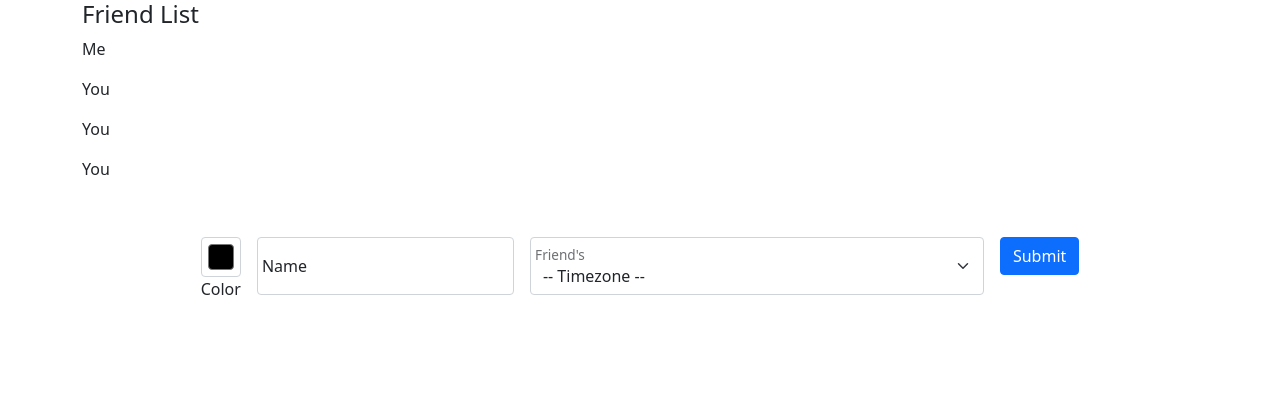
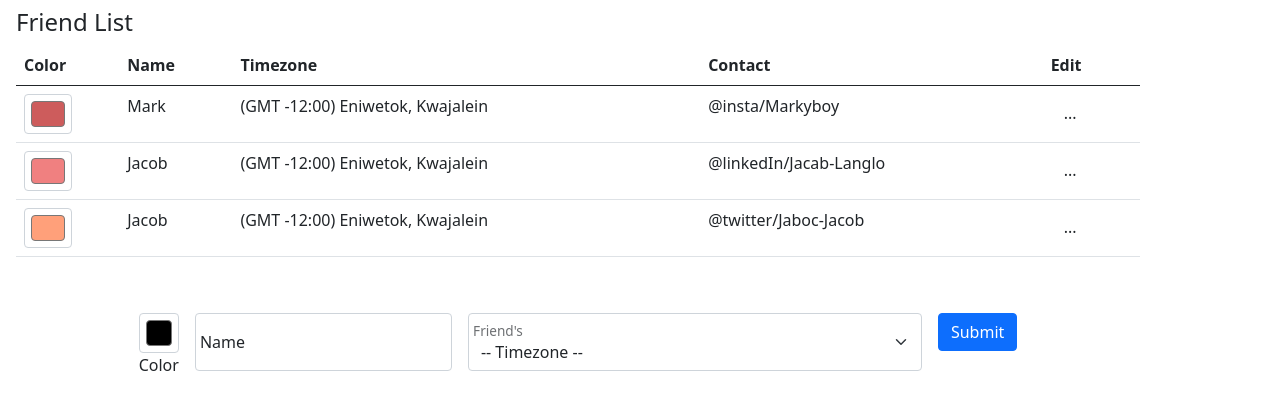
Before and after one commit to KeitoKat/FriendZone, a plain HTML site: page index.html in a window 1280 px wide. Drawn offline with nearby package versions, Linux system fonts and the light colour scheme.

Commit message:
redesign grid for Friend List

```diff
--- a/index.html
+++ b/index.html
@@ -12,31 +12,70 @@
 </head>
 <body>
   <!-- FRIEND LIST  -->
-  <div class="friend-list container">
+
+ <div class="friend-list container m-2 px-2">
     <h4>Friend List</h4>
-    <p value="">Me</p>
-    <p value="">You</p>
-    <p value="">You</p>
-    <p value="">You</p>
-  </div>
+    <table class="table">
+      <thead>
+        <tr>
+          <th scope="col">Color</th>
+          <th scope="col">Name</th>
+          <th scope="col">Timezone</th>
+          <th scope="col">Contact</th>
+          <th scope="col">Edit</th>
+        </tr>
+      </thead>
+      <tbody>
+        <tr>
+          <th scope="row">
+            <input type="color" class="form-control form-control-color" id="color-identity" value="#CD5C5C" title="Change color">
+          </th>
+          <td>Mark</td>
+          <td>(GMT -12:00) Eniwetok, Kwajalein</td>
+          <td>@insta/Markyboy</td>
+          <td><button class="btn">...</button></td>
+        </tr>
+        <tr>
+          <th scope="row">
+            <input type="color" class="form-control form-control-color" id="color-identity" value="#F08080" title="Change color">
+          </th>
+          <td>Jacob</td>
+          <td>(GMT -12:00) Eniwetok, Kwajalein</td>
+          <td>@linkedIn/Jacab-Langlo</td>
+          <td><button class="btn">...</button></td>
+        </tr>
+        <tr>
+          <th scope="row">
+            <input type="color" class="form-control form-control-color" id="color-identity" value="#FFA07A" title="Change color">
+          </th>
+          <td>Jacob</td>
+          <td>(GMT -12:00) Eniwetok, Kwajalein</td>
+          <td>@twitter/Jaboc-Jacob</td>
+          <td><button class="btn">...</button></td>
+        </tr>
+        </tr>
+      </tbody>
+    </table>
+
+
+<!-- ~~~~~~~~~~~~~~~~~~~~~~~~~~~~~~~~~~~~~~~~~~~~~~~~ -->
 
   <!-- FEATURE: addFriend() -->
-
   <form class="row m-5 gy-2 gx-3 d-flex justify-content-center">
     <!-- COLOR IDENTITY-->
     <div class="col-auto mb-3">
-      <input type="color" class="form-control form-control-color" id="color-identity" value="	#00000" title="Choose a color for your friend">
+      <input type="color" class="form-control form-control-color" id="set-color-identity" value="	#00000" title="Choose a color for your friend">
       <label for="ColorIdentity" class="">Color</label>
     </div>
      <!-- NAME -->
     <div class="col-auto form-floating mb-3">
-      <input id="name" class="form-control" name="name" value="" type="text" placeholder="Kate"/>
+      <input id="set-name" class="form-control" name="name" value="" type="text" placeholder="Kate"/>
       <label class="" for="floatingInput">Name</label>
     </div>
      <!-- TIMEZONE OFFSET-->
     <div class="col-auto form-floating mb-3">
       <label class="" for="autoSizingSelect"></label>
-      <select name="timezone_offset" class="form-select" id="timezone-offset">
+      <select name="timezone_offset" class="form-select" id="set-timezone-offset">
         <option value="" selected>-- Timezone --</option>
         <option value="-12:00">(GMT -12:00) Eniwetok, Kwajalein</option>
         <option value="-11:00">(GMT -11:00) Midway Island, Samoa</option>
```
